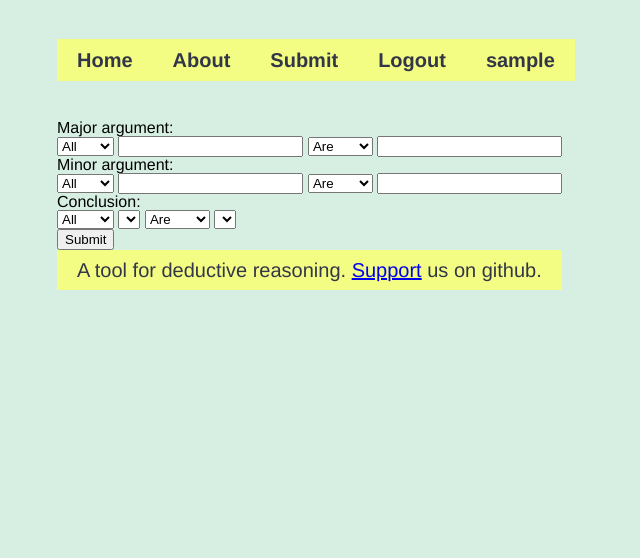
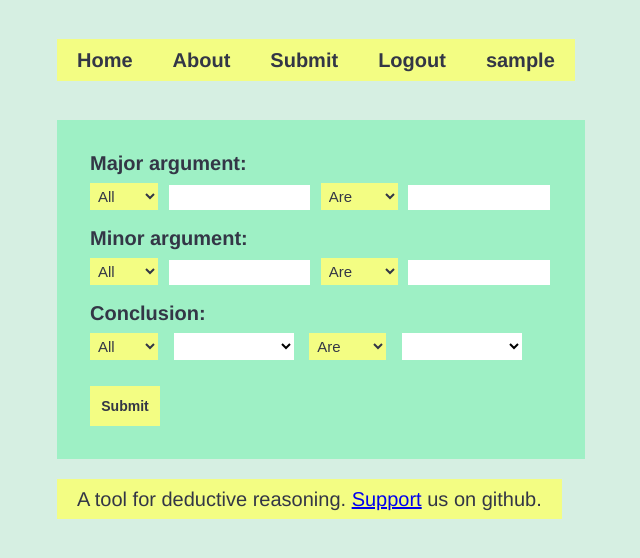
Before and after one commit to lyk2018-python/deductive-reasoning, a Django app: page /submit/ in a window 1280 px wide. Shown: the part 105-663 px from the top of the page, without its empty margins (143-783 px from the left). Run offline with Django 3.2, Linux system fonts and the light colour scheme; the visitor is signed in with stand-in values (Sample User, id 1); lists and menus that the app fills with data are empty.

Commit message:
Fix submit.html and javascript code

```diff
--- a/deductivereasoning/static/layout/styles/base.css
+++ b/deductivereasoning/static/layout/styles/base.css
@@ -7,7 +7,6 @@
 
 body {
   background-color: #D6EFE2;
-  //font-family: "Tahoma";
   font-family: Helvetica, sans-serif;
   font-size: 16px;
 }
@@ -25,13 +24,11 @@ body {
   padding-left: 30px;
   padding-right: 30px;
   padding-bottom: 50px;
-
 }
 
 .header img {
   float: left;
 }
-
 
 .header ul {
   float: right;
@@ -186,3 +183,65 @@ body {
   font-size: 20px;
   line-height: 1.4;
 }
+
+.selectBox {
+  padding: 4px;
+  margin: 5px;
+  color: #333646;
+  font-size: 15px;
+  border: none;
+  background-color: #F3FD83;
+}
+
+.selectBox:hover {
+  cursor: pointer;
+}
+
+.submitText {
+  width: 30%;
+  height: 25px;
+  border: none;
+  font-size: 16px;
+  padding-left: 5px;
+  color: #333646;
+}
+
+.argument {
+  margin: 8px;
+}
+
+.argument p {
+  color: #333646;
+  padding: 5px;
+}
+
+.changeBox {
+  padding: 4px;
+  margin: 5px;
+  border: none;
+  background-color: white;
+  width: 120px;
+  font-size: 16px;
+  padding-left: 5px;
+}
+
+.btnSubmit {
+  margin: 13px;
+  border: none;
+  width: 70px;
+  height: 40px;
+  background-color: #F3FD83;
+  color: #333646;
+  font-size: 14px;
+  font-weight: bold;
+}
+
+.btnSubmit:hover {
+  cursor: pointer;
+  background-color: yellow;
+}
+
+.submitWarning {
+  color: #333646;
+  margin: 15px 0px 5px 15px;
+}
--- a/deductivereasoning/templates/submit.html
+++ b/deductivereasoning/templates/submit.html
@@ -2,66 +2,68 @@
 {% block title %}Submit Page{% endblock %}
 {% block content %}
   {% if user.is_authenticated %}
-    {% if user.is_staff %}
-    <form method="post">
+    <form method="post" class="box">
       {% csrf_token %}
-      <p>Major argument:<br/>
-      <select onchange="decideInvalidArgs()" name="is_universal_major" id="id_is_universal_major">
+      <div class="argument">
+        <p>Major argument:<br/></p>
+        <select class="selectBox" onchange="decideInvalidArgs()" name="is_universal_major" id="id_is_universal_major">
           <option value="True">All</option>
           <option value="False">Some</option>
         </select>
-      <input type="text" onchange="getElements()" name="subject_major" maxlength="255" required id="id_subject_major" />
+        <input type="text" class="submitText" onchange="getElements()" name="subject_major" maxlength="255" required id="id_subject_major" />
 
-      <select onchange="decideInvalidArgs()" name="is_affirmative_major" id="id_is_affirmative_major">
+        <select class="selectBox" onchange="decideInvalidArgs()" name="is_affirmative_major" id="id_is_affirmative_major">
           <option value="True">Are</option>
           <option value="False">Are not</option>
         </select>
-      <input type="text" onchange="getElements()" name="predicate_major" maxlength="255" required id="id_predicate_major" /></p>
-      <p>Minor argument:<br/>
-      <select onchange="decideInvalidArgs()" name="is_universal_minor" id="id_is_universal_minor">
+        <input type="text" class="submitText" onchange="getElements()" name="predicate_major" maxlength="255" required id="id_predicate_major" />
+      </div>
+
+      <div class="argument">
+        <p>Minor argument:<br/></p>
+        <select class="selectBox" onchange="decideInvalidArgs()" name="is_universal_minor" id="id_is_universal_minor">
           <option value="True">All</option>
           <option value="False">Some</option>
         </select>
-      <input type="text" onchange="getElements()" name="subject_minor" maxlength="255" required id="id_subject_minor" />
+        <input type="text" class="submitText" onchange="getElements()" name="subject_minor" maxlength="255" required id="id_subject_minor" />
 
-      <select onchange="decideInvalidArgs()" name="is_affirmative_minor" id="id_is_affirmative_minor">
+        <select class="selectBox" onchange="decideInvalidArgs()" name="is_affirmative_minor" id="id_is_affirmative_minor">
           <option value="True">Are</option>
           <option value="False">Are not</option>
         </select>
-      <input type="text" onchange="getElements()" name="predicate_minor" maxlength="255" required id="id_predicate_minor" /></p>
-      <p>Conclusion:<br/>
+        <input type="text" class="submitText" onchange="getElements()" name="predicate_minor" maxlength="255" required id="id_predicate_minor" />
+      </div>
 
-      <select onchange="decideInvalidArgs()" name="is_universal_conclusion" id="id_is_universal_conclusion">
+      <div class="argument">
+        <p>Conclusion:<br/></p>
+        <select class="selectBox" onchange="decideInvalidArgs()" name="is_universal_conclusion" id="id_is_universal_conclusion">
           <option value="True">All</option>
           <option value="False">Some</option>
         </select>
-      <select name="subject_conclusion" id="id_subject_conclusion">
+        <select class="changeBox" name="subject_conclusion" id="id_subject_conclusion">
         </select>
 
-      <select onchange="decideInvalidArgs()" name="is_affirmative_conclusion" id="id_is_affirmative_conclusion">
+        <select class="selectBox" onchange="decideInvalidArgs()" name="is_affirmative_conclusion" id="id_is_affirmative_conclusion">
           <option value="True">Are</option>
           <option value="False">Are not</option>
         </select>
-      <select name="predicate_conclusion" id="id_predicate_conclusion">
-      </select></p>
-      <div id="invalidArg" class="invalidArgError" style="display:none;">CANNOT CREATE INVALID ARGUMENT</div>
-      <button id="buttonSubmit" type="submit" onclick="onSubmitClick()" class="btnSubmit">Submit</button>
+        <select class="changeBox" name="predicate_conclusion" id="id_predicate_conclusion">
+        </select>
+      </div>
 
-
-
+      <div id="invalidArg" class="invalidArgError submitWarning" style="display:none;">CANNOT CREATE INVALID ARGUMENT</div>
+      <button type="submit" class="btnSubmit" id="buttonSubmit" onclick="onSubmitClick()">Submit</button>
       </form>
-    {% else %}
-      <h3>You are not a staff</h3>
-    {% endif %}
     {% else %}
       <h3>Please Login</h3>
     {% endif %}
+
   <script type="text/javascript">
   function onSubmitClick(){
-    var major_subject = document.getElementById('id_subject_major').value
-    var major_predicate = document.getElementById('id_predicate_major').value
-    var minor_subject = document.getElementById('id_subject_minor').value
-    var minor_predicate = document.getElementById('id_predicate_minor').value
+    var major_subject = document.getElementById('id_subject_major').value;
+    var major_predicate = document.getElementById('id_predicate_major').value;
+    var minor_subject = document.getElementById('id_subject_minor').value;
+    var minor_predicate = document.getElementById('id_predicate_minor').value;
     if (major_subject == "" || major_predicate == "" || minor_subject == "" || minor_predicate == "") {
       document.getElementById("buttonSubmit").disabled = false;
     }
@@ -79,21 +81,21 @@
   }
   function decideInvalidArgs(){
     var is_universal_major = document.getElementById('id_is_universal_major').value;
-    var is_affirmative_major = document.getElementById('id_is_affirmative_major').value
-    var is_universal_minor = document.getElementById('id_is_universal_minor').value
-    var is_affirmative_minor = document.getElementById('id_is_affirmative_minor').value
-    var is_universal_conclusion = document.getElementById('id_is_universal_conclusion').value
-    var is_affirmative_conclusion = document.getElementById('id_is_affirmative_conclusion').value
-    var is_universal_majorJS = convertToJSBoolean(is_universal_major)
-    var is_affirmative_majorJS = convertToJSBoolean(is_affirmative_major)
-    var is_universal_minorJS = convertToJSBoolean(is_universal_minor)
-    var is_affirmative_minorJS = convertToJSBoolean(is_affirmative_minor)
-    var is_universal_conclusionJS = convertToJSBoolean(is_universal_conclusion)
-    var is_affirmative_conclusionJS = convertToJSBoolean(is_affirmative_conclusion)
-    var majorConclusionType = getConclusionType(is_universal_majorJS, is_affirmative_majorJS)
-    var minorConclusionType = getConclusionType(is_universal_minorJS, is_affirmative_minorJS)
-    var conclusionConclusionType = getConclusionType(is_universal_conclusionJS, is_affirmative_conclusionJS)
-    var isValid = isConclusionValid(majorConclusionType, minorConclusionType, conclusionConclusionType)
+    var is_affirmative_major = document.getElementById('id_is_affirmative_major').value;
+    var is_universal_minor = document.getElementById('id_is_universal_minor').value;
+    var is_affirmative_minor = document.getElementById('id_is_affirmative_minor').value;
+    var is_universal_conclusion = document.getElementById('id_is_universal_conclusion').value;
+    var is_affirmative_conclusion = document.getElementById('id_is_affirmative_conclusion').value;
+    var is_universal_majorJS = convertToJSBoolean(is_universal_major);
+    var is_affirmative_majorJS = convertToJSBoolean(is_affirmative_major);
+    var is_universal_minorJS = convertToJSBoolean(is_universal_minor);
+    var is_affirmative_minorJS = convertToJSBoolean(is_affirmative_minor);
+    var is_universal_conclusionJS = convertToJSBoolean(is_universal_conclusion);
+    var is_affirmative_conclusionJS = convertToJSBoolean(is_affirmative_conclusion);
+    var majorConclusionType = getConclusionType(is_universal_majorJS, is_affirmative_majorJS);
+    var minorConclusionType = getConclusionType(is_universal_minorJS, is_affirmative_minorJS);
+    var conclusionConclusionType = getConclusionType(is_universal_conclusionJS, is_affirmative_conclusionJS);
+    var isValid = isConclusionValid(majorConclusionType, minorConclusionType, conclusionConclusionType);
     if (isValid) {
       document.getElementById("invalidArg").style.display = 'none';
       document.getElementById("buttonSubmit").disabled = false;
@@ -105,78 +107,78 @@
   }
   function isConclusionValid(major, minor, conclusion){
     if (major == "A" && minor == "A" && conclusion == "A") {
-      return true
+      return true;
     }
     else if (major == "E" && minor == "A" && conclusion == "E"){
-      return true
+      return true;
     }
     else if (major == "A" && minor == "I" && conclusion == "I"){
-      return true
+      return true;
     }
     else if (major == "E" && minor == "I" && conclusion == "O"){
-      return true
+      return true;
     }
     else if (major == "A" && minor == "E" && conclusion == "O"){
-      return true
+      return true;
     }
     else if (major == "A" && minor == "O" && conclusion == "O"){
-      return true
+      return true;
     }
     else if (major == "O" && minor == "A" && conclusion == "O"){
-      return true
+      return true;
     }
     else if (major == "E" && minor == "A" && conclusion == "O"){
-      return true
+      return true;
     }
     else if (major == "A" && minor == "E" && conclusion == "E"){
-      return true
+      return true;
     }
     else if (major == "I" && minor == "A" && conclusion == "I"){
-      return true
+      return true;
     }
     else{
-      return false
+      return false;
     }
   }
   function getConclusionType(universal, affirmative){
     if(universal == true && affirmative == true){
-      return "A"
+      return "A";
     }
     else if (universal == true && affirmative == false){
-      return "I"
+      return "I";
     }
     else if (universal == false && affirmative == true){
-      return "E"
+      return "E";
     }
     else{
-      return "O"
+      return "O";
     }
   }
   function getElements(){
-    var subject_conclusion_select_items = document.getElementById("id_subject_conclusion")
-    var predicate_conclusion_select_items = document.getElementById("id_predicate_conclusion")
-    subject_conclusion_select_items.innerHTML = ''
-    predicate_conclusion_select_items.innerHTML = ''
-    var major_subject = document.getElementById('id_subject_major').value
-    var major_predicate = document.getElementById('id_predicate_major').value
-    var minor_subject = document.getElementById('id_subject_minor').value
-    var minor_predicate = document.getElementById('id_predicate_minor').value
-    var subject_conclusion_select_items = document.getElementById("id_subject_conclusion")
+    var subject_conclusion_select_items = document.getElementById('id_subject_conclusion');
+    var predicate_conclusion_select_items = document.getElementById('id_predicate_conclusion');
+    subject_conclusion_select_items.innerHTML = '';
+    predicate_conclusion_select_items.innerHTML = '';
+    var major_subject = document.getElementById('id_subject_major').value;
+    var major_predicate = document.getElementById('id_predicate_major').value;
+    var minor_subject = document.getElementById('id_subject_minor').value;
+    var minor_predicate = document.getElementById('id_predicate_minor').value;
+    var subject_conclusion_select_items = document.getElementById('id_subject_conclusion');
     if(major_subject != null && major_subject != '' && subject_conclusion_select_items.innerHTML.indexOf('>'+major_subject+'<') == -1){
-      subject_conclusion_select_items.innerHTML += '<option>' + major_subject + '</option>'
-      predicate_conclusion_select_items.innerHTML += '<option>' + major_subject + '</option>'
+      subject_conclusion_select_items.innerHTML += '<option>' + major_subject + '</option>';
+      predicate_conclusion_select_items.innerHTML += '<option>' + major_subject + '</option>';
     }
     if(major_predicate != null && major_predicate != '' && subject_conclusion_select_items.innerHTML.indexOf('>'+major_predicate+'<') == -1){
-      subject_conclusion_select_items.innerHTML += '<option>' + major_predicate + '</option>'
-      predicate_conclusion_select_items.innerHTML += '<option>' + major_predicate + '</option>'
+      subject_conclusion_select_items.innerHTML += '<option>' + major_predicate + '</option>';
+      predicate_conclusion_select_items.innerHTML += '<option>' + major_predicate + '</option>';
     }
     if(minor_subject != null && minor_subject != '' && subject_conclusion_select_items.innerHTML.indexOf('>'+minor_subject+'<') == -1){
-      subject_conclusion_select_items.innerHTML += '<option>' + minor_subject + '</option>'
-      predicate_conclusion_select_items.innerHTML += '<option>' + minor_subject + '</option>'
+      subject_conclusion_select_items.innerHTML += '<option>' + minor_subject + '</option>';
+      predicate_conclusion_select_items.innerHTML += '<option>' + minor_subject + '</option>';
     }
     if(minor_predicate != null && minor_predicate != '' && subject_conclusion_select_items.innerHTML.indexOf('>'+minor_predicate+'<') == -1){
-      subject_conclusion_select_items.innerHTML += '<option>' + minor_predicate + '</option>'
-      predicate_conclusion_select_items.innerHTML += '<option>' + minor_predicate + '</option>'
+      subject_conclusion_select_items.innerHTML += '<option>' + minor_predicate + '</option>';
+      predicate_conclusion_select_items.innerHTML += '<option>' + minor_predicate + '</option>';
     }
   }
   </script>
```
Lines whose indentation alone changed are shown as unchanged.
